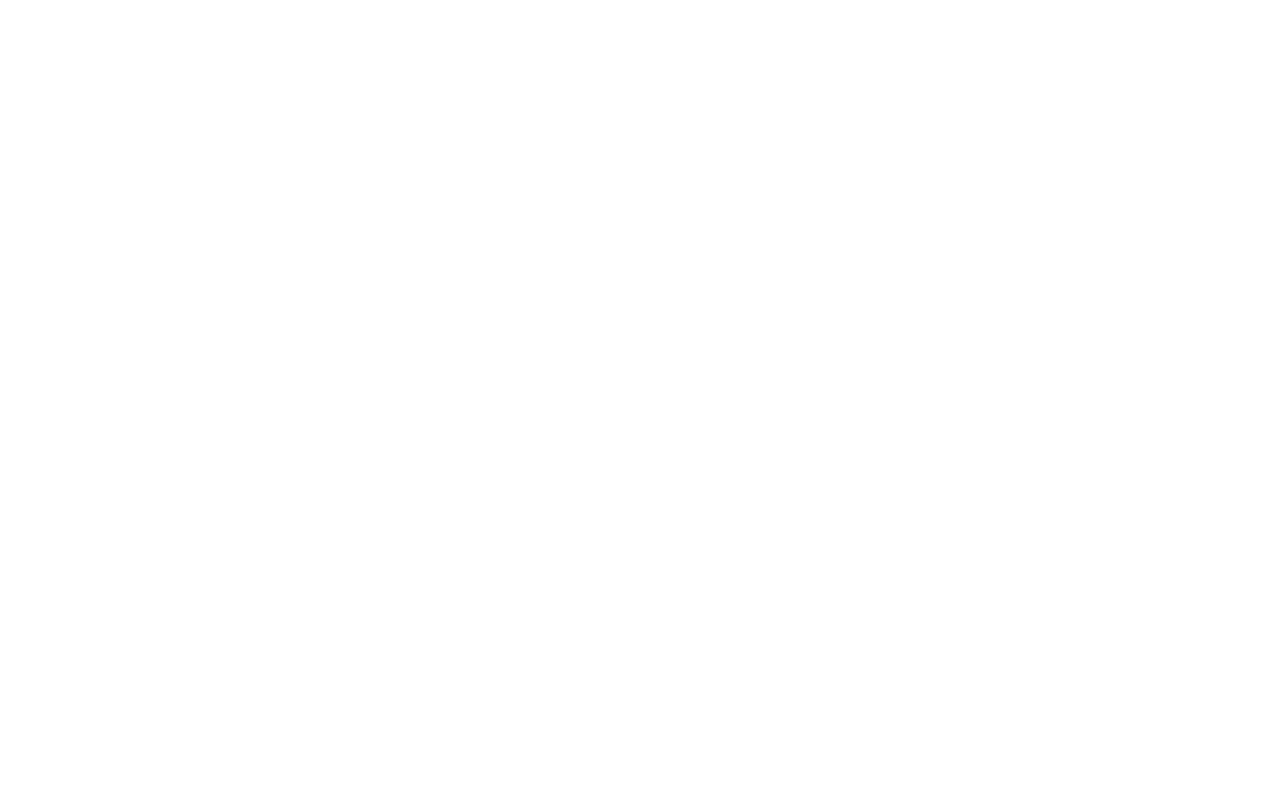
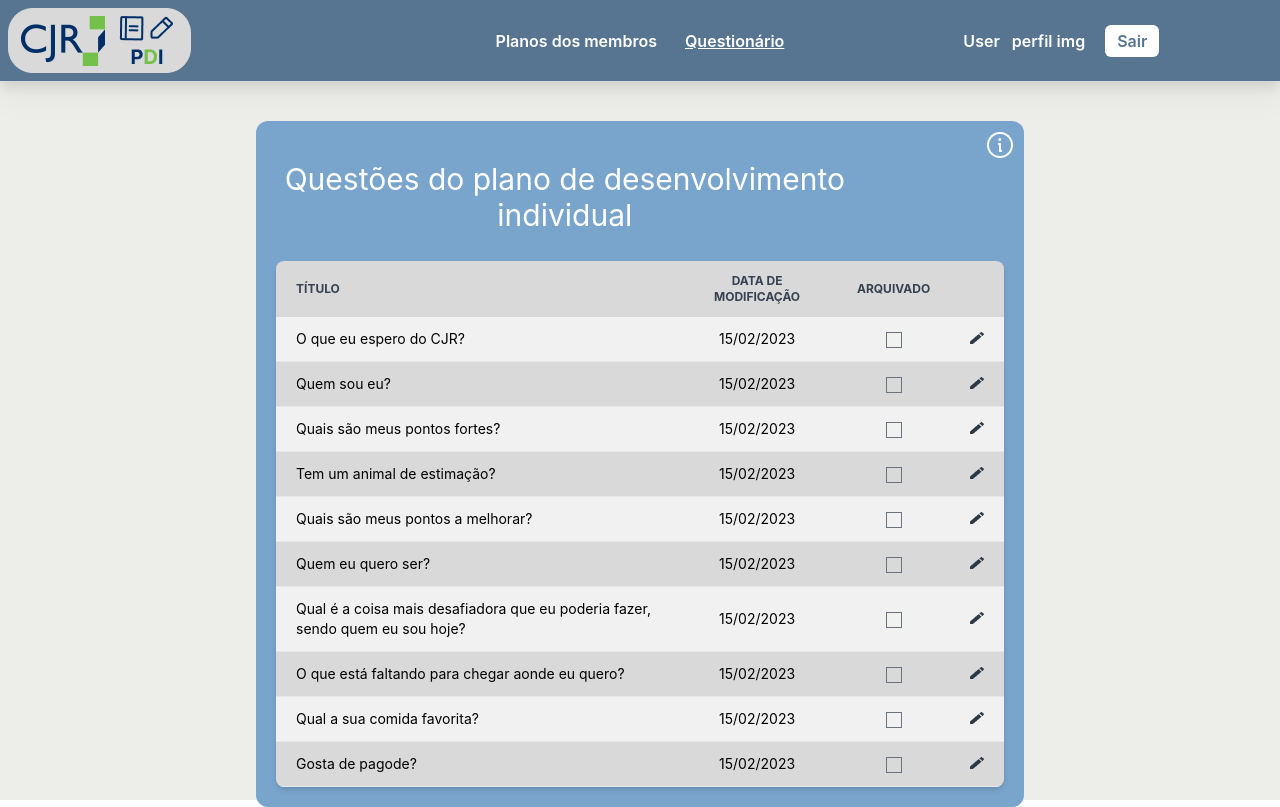
Before and after one commit to enzodevs2000/Projeto-Final-PT-CJR-front, a React (Vite) app: page /questionarios in a window 1280 px wide. Before the commit this address had no page. Built offline with nearby package versions, Linux system fonts and the light colour scheme.

Commit message:
feat: finalizando ListPDI e QuestionarioPDI :sparkles:

```diff
--- a/src/components/NavBar/NavBar.jsx
+++ b/src/components/NavBar/NavBar.jsx
@@ -11,10 +11,22 @@
         <img src={LogoCJR} alt="logo" />
       </div>
       <div id="navbar-links" className="w-1/3 flex justify-center items-center">
-        <NavLink to="/list_pdi" className="mr-7 hover:text-btn-login-hover" style={({isActive}) => ({textDecoration: isActive ? 'underline white' : 'none'})}>
+        <NavLink
+          to="/list_pdi"
+          className="mr-7 hover:text-btn-login-hover"
+          style={({ isActive }) => ({
+            textDecoration: isActive ? "underline white" : "none",
+          })}
+        >
           Planos dos membros
         </NavLink>
-        <NavLink to="/questionarios" className="hover:text-btn-login-hover" style={({isActive}) => ({textDecoration: isActive ? 'underline white' : 'none'})}>
+        <NavLink
+          to="/questionarios"
+          className="hover:text-btn-login-hover"
+          style={({ isActive }) => ({
+            textDecoration: isActive ? "underline white" : "none",
+          })}
+        >
           Questionário
         </NavLink>
       </div>
@@ -28,14 +40,14 @@
           </div>
           <div id="perfil-img-container">perfil img</div>
         </div>
-        <div
-          id="exit-container"
-          className="bg-white text-azul-escuro px-3 py-1 rounded-md hover:bg-btn-login-hover hover:text-white"
-        >
-          <Link to="/">
+        <Link to="/">
+          <div
+            id="exit-container"
+            className="bg-white text-azul-escuro px-3 py-1 rounded-md hover:bg-btn-login-hover hover:text-white"
+          >
             <button>Sair</button>
-          </Link>
-        </div>
+          </div>
+        </Link>
       </div>
     </div>
   );
--- a/src/components/TableListQuest.jsx
+++ b/src/components/TableListQuest.jsx
@@ -1,133 +1,157 @@
+import EditImg from '../assets/edit_icon.png'
+
 function TableListQuest() {
     return (
-      <div className="overflow-x-auto relative shadow-md sm:rounded-lg">
-        <table className="w-full text-sm text-left ">
+      <div className="overflow-x-auto relative shadow-md sm:rounded-lg flex">
+        <table className="w-full text-sm text-left">
           <thead className="text-xs text-gray-700 uppercase bg-cinza-escuro ">
             <tr>
-              <th scope="col" className="py-3 px-6">
+              <th scope="col" className="py-3 px-5">
                 Título
               </th>
-              <th scope="col" className="py-3 px-6">
+              <th scope="col" className="py-3 px-5 text-center">
                 Data de modificação
               </th>
-              <th scope="col" className="py-3 px-6">
+              <th scope="col" className="py-3 px-5 text-center">
                 Arquivado
               </th>
-              <th scope="col" className="py-3 px-6">
+              <th scope="col" className="py-3 px-5 text-center">
+
                 {/* imagem do lápis */}
               </th>
             </tr>
           </thead>
           <tbody>
-            <tr className="bg-cinza-claro border-b ">
+            <tr className="bg-cinza-claro border-b">
               <td className="py-3 px-5 ">O que eu espero do CJR?</td>
-              <td className="py-3 px-5 flex justify-start">15/02/2023</td>
-              <td className="py-3 px-5">
-                <input type="checkbox" className="form-checkbox bg-cinza-claro"/>
+              <td className="py-3 px-5 text-center">15/02/2023</td>
+              <td className="py-3 px-5 text-center">
+                <input type="checkbox" className="form-checkbox bg-cinza-claro "/>
               </td>
-              {/* <td className="py-3 px-5">
-                <input name="check" type="checkbox" className="form-checkbox appearence-none bg-cinza-claro fill-black checked:accent-black" />
-                <label htmlFor="check"></label>
-              </td> */}
+              <td className="py-3 px-5 text-center">
+                <button>
+                  <img src={EditImg} alt="Editar" />
+                </button>
+              </td>
             </tr>
 
             <tr className="bg-cinza-escuro border-b">
               <td className="py-3 px-5">Quem sou eu?</td>
-              <td className="py-3 px-5">15/02/2023</td>
               <td className="py-3 px-5">
+                <span className='block mx-auto w-full text-center'>15/02/2023</span>
+                </td>
+              <td className="py-3 px-5 text-center">
                 <input type="checkbox" className="form-checkbox bg-cinza-escuro" />
               </td>
-              {/* <td className="py-3 px-5">
-                <input type="checkbox" className="form-checkbox bg-cinza-escuro" />
-              </td> */}
+              <td className="py-3 px-5 text-center">
+                <button>
+                  <img src={EditImg} alt="Editar" />
+                </button>
+              </td>
             </tr>
 
             <tr className="bg-cinza-claro border-b ">
               <td className="py-3 px-5">Quais são meus pontos fortes?</td>
-              <td className="py-3 px-5">15/02/2023</td>
-              <td className="py-3 px-5">
+              <td className="py-3 px-5 text-center">15/02/2023</td>
+              <td className="py-3 px-5 text-center">
                 <input type="checkbox" className="form-checkbox bg-cinza-claro"/>
               </td>
-              {/* <td className="py-3 px-5">
-                <input type="checkbox" className="form-checkbox bg-cinza-claro"/>
-              </td> */}
+              <td className="py-3 px-5 text-center">
+                <button>
+                  <img src={EditImg} alt="Editar" />
+                </button>
+              </td>
             </tr>
 
             <tr className="bg-cinza-escuro border-b">
               <td className="py-3 px-5">Tem um animal de estimação?</td>
-              <td className="py-3 px-5">15/02/2023</td>
-              <td className="py-3 px-5">
+              <td className="py-3 px-5 text-center">15/02/2023</td>
+              <td className="py-3 px-5 text-center">
                 <input type="checkbox" className="form-checkbox bg-cinza-escuro" />
               </td>
-              {/* <td className="py-3 px-5">
-                <input type="checkbox" className="form-checkbox bg-cinza-escuro" />
-              </td> */}
+              <td className="py-3 px-5 text-center">
+                <button>
+                  <img src={EditImg} alt="Editar" />
+                </button>
+              </td>
             </tr>
 
             <tr className="bg-cinza-claro border-b ">
               <td className="py-3 px-5">Quais são meus pontos a melhorar?</td>
-              <td className="py-3 px-5">15/02/2023</td>
-              <td className="py-3 px-5">
+              <td className="py-3 px-5 text-center">15/02/2023</td>
+              <td className="py-3 px-5 text-center">
                 <input type="checkbox" className="form-checkbox bg-cinza-claro"/>
               </td>
-              {/* <td className="py-3 px-5">
-                <input type="checkbox" className="form-checkbox bg-cinza-claro"/>
-              </td> */}
+              <td className="py-3 px-5 text-center">
+                <button>
+                  <img src={EditImg} alt="Editar" />
+                </button>
+              </td>
             </tr>
 
             <tr className="bg-cinza-escuro border-b">
-              <td className="py-3 px-5">Quem eu quero ser?</td>
-              <td className="py-3 px-5">15/02/2023</td>
-              <td className="py-3 px-5">
+              <td className="py-3 px-5 ">Quem eu quero ser?</td>
+              <td className="py-3 px-5 text-center">15/02/2023</td>
+              <td className="py-3 px-5 text-center">
                 <input type="checkbox" className="form-checkbox bg-cinza-escuro" />
               </td>
-              {/* <td className="py-3 px-5">
-                <input type="checkbox" className="form-checkbox bg-cinza-escuro" />
-              </td> */}
+              <td className="py-3 px-5 text-center">
+                <button>
+                  <img src={EditImg} alt="Editar" />
+                </button>
+              </td>
             </tr>
 
             <tr className="bg-cinza-claro border-b ">
-              <td className="py-3 px-5">Qual é a coisa mais desfiadora que eu poderia fazer, sendo quem eu sou hoje?</td>
-              <td className="py-3 px-5">15/02/2023</td>
-              <td className="py-3 px-5">
+              <td className="py-3 px-5">Qual é a coisa mais desafiadora que eu poderia fazer, sendo quem eu sou hoje?</td>
+              <td className="py-3 px-5 text-center">15/02/2023</td>
+              <td className="py-3 px-5 text-center">
                 <input type="checkbox" className="form-checkbox bg-cinza-claro"/>
               </td>
-              {/* <td className="py-3 px-5">
-                <input type="checkbox" className="form-checkbox bg-cinza-claro"/>
-              </td> */}
+              <td className="py-3 px-5 text-center">
+                <button>
+                  <img src={EditImg} alt="Editar" />
+                </button>
+              </td>
             </tr>
 
             <tr className="bg-cinza-escuro border-b">
               <td className="py-3 px-5">O que está faltando para chegar aonde eu quero?</td>
-              <td className="py-3 px-5">15/02/2023</td>
-              <td className="py-3 px-5">
+              <td className="py-3 px-5 text-center">15/02/2023</td>
+              <td className="py-3 px-5 text-center">
                 <input type="checkbox" className="form-checkbox bg-cinza-escuro" />
               </td>
-              {/* <td className="py-3 px-5">
-                <input type="checkbox" className="form-checkbox bg-cinza-escuro" />
-              </td> */}
+              <td className="py-3 px-5 text-center">
+                <button>
+                  <img src={EditImg} alt="Editar" />
+                </button>
+              </td>
             </tr>
 
             <tr className="bg-cinza-claro border-b ">
               <td className="py-3 px-5">Qual a sua comida favorita?</td>
-              <td className="py-3 px-5">15/02/2023</td>
-              <td className="py-3 px-5">
+              <td className="py-3 px-5 text-center">15/02/2023</td>
+              <td className="py-3 px-5 text-center">
                 <input type="checkbox" className="form-checkbox bg-cinza-claro"/>
               </td>
-              {/* <td className="py-3 px-5">
-                <input type="checkbox" className="form-checkbox bg-cinza-claro"/>
-              </td> */}
+              <td className="py-3 px-5 text-center">
+                <button>
+                  <img src={EditImg} alt="Editar" />
+                </button>
+              </td>
             </tr>
 
             <tr className="bg-cinza-escuro border-b">
               <td className="py-3 px-5">Gosta de pagode?</td>
-              <td className="py-3 px-5">15/02/2023</td>
-              <td className="py-3 px-5">
+              <td className="py-3 px-5 text-center">15/02/2023</td>
+              <td className="py-3 px-5 text-center">
                 <input type="checkbox" className="form-checkbox bg-cinza-escuro" />
               </td>
-              {/* <td className="py-3 px-5">
-                <input type="checkbox" className="form-checkbox bg-cinza-escuro" />
-              </td> */}
+              <td className="py-3 px-5 text-center">
+                <button>
+                  <img src={EditImg} alt="Editar" />
+                </button>
+              </td>
             </tr>
           </tbody>
         </table>
--- a/src/index.css
+++ b/src/index.css
@@ -18,6 +18,7 @@
 
 #root {
   display: flex;
+  background-color: #EDEDE9;
   width: 100vw;
   height: 100%;
   margin: 0 auto;
--- a/src/pages/ListPDI.jsx
+++ b/src/pages/ListPDI.jsx
@@ -4,7 +4,7 @@
 
 function ListPDI() {
   return (
-    <div>
+    <div className="w-full h-screen bg-clr-login">
       <NavBar />
 
       <div className="flex flex-col justify-center bg-azul-claro w-3/5  mx-auto my-10 rounded-xl font-fonte-padrao">
--- a/src/pages/QuestionarioPDI.jsx
+++ b/src/pages/QuestionarioPDI.jsx
@@ -4,7 +4,7 @@
 
 function ListQuest() {
   return (
-    <div>
+    <div className="w-full h-screen bg-clr-login">
       <NavBar />
 
       <div className="flex flex-col justify-center bg-azul-claro w-3/5  mx-auto my-10 rounded-xl font-fonte-padrao">
--- a/src/routes/RoutesTo.jsx
+++ b/src/routes/RoutesTo.jsx
@@ -2,6 +2,7 @@
 import SeePDI from "../pages/SeePDI.jsx";
 import Login from "../pages/Login/Login.jsx";
 import ListPDI from "../pages/ListPDI.jsx";
+import QuestionarioPDI from "../pages/QuestionarioPDI.jsx";
 
 export default function RoutesTo() {
   return (
@@ -9,6 +10,7 @@
       <Route path="/" element={<Login />} />
       <Route path="/pdi" element={<SeePDI />} />
       <Route path="/list_pdi" element={<ListPDI />} />
+      <Route path="/questionarios" element={<QuestionarioPDI />} />
     </Routes>
   );
 }
```
Also changed, not shown: src/components/TableListPDI/TableListPDI.jsx (+34 -35 lines), src/assets/edit_icon.png (added).
